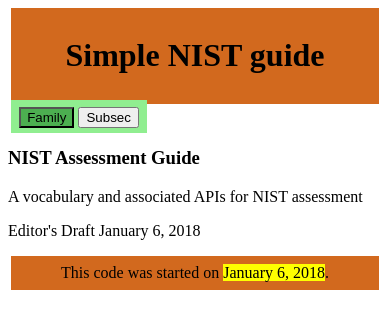
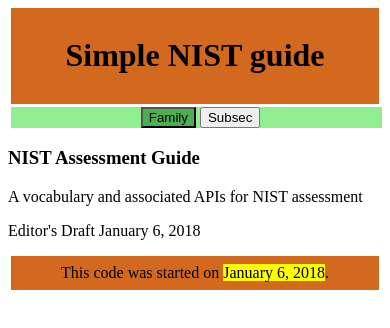
Before and after one commit to manujbh/nistApp, a website: page nistApp/www/index.html in a window 390 px wide. Drawn offline with Linux system fonts and the light colour scheme; some packages are replaced by stand-ins of ours.

Commit message:
20180113: working navigation

```diff
--- a/nistApp/www/css/index.css
+++ b/nistApp/www/css/index.css
@@ -6,9 +6,8 @@
 }
 
 nav {
-    display: inline;
-    margin: 0.2em;
-    padding: 0.5em;
+    margin-left: 0.2em;
+    padding-left: 0.5em;
     background-color: lightgreen;
     text-align: center;
 }
@@ -16,10 +15,6 @@
 /* Dropdown Button */
 .dropbtn {
     background-color: #4CAF50;
-    /*color: white;
-    padding: 16px;
-    font-size: 16px;
-    border: none;*/
     cursor: pointer;
 }
 
```
Lines whose indentation alone changed are shown as unchanged.
